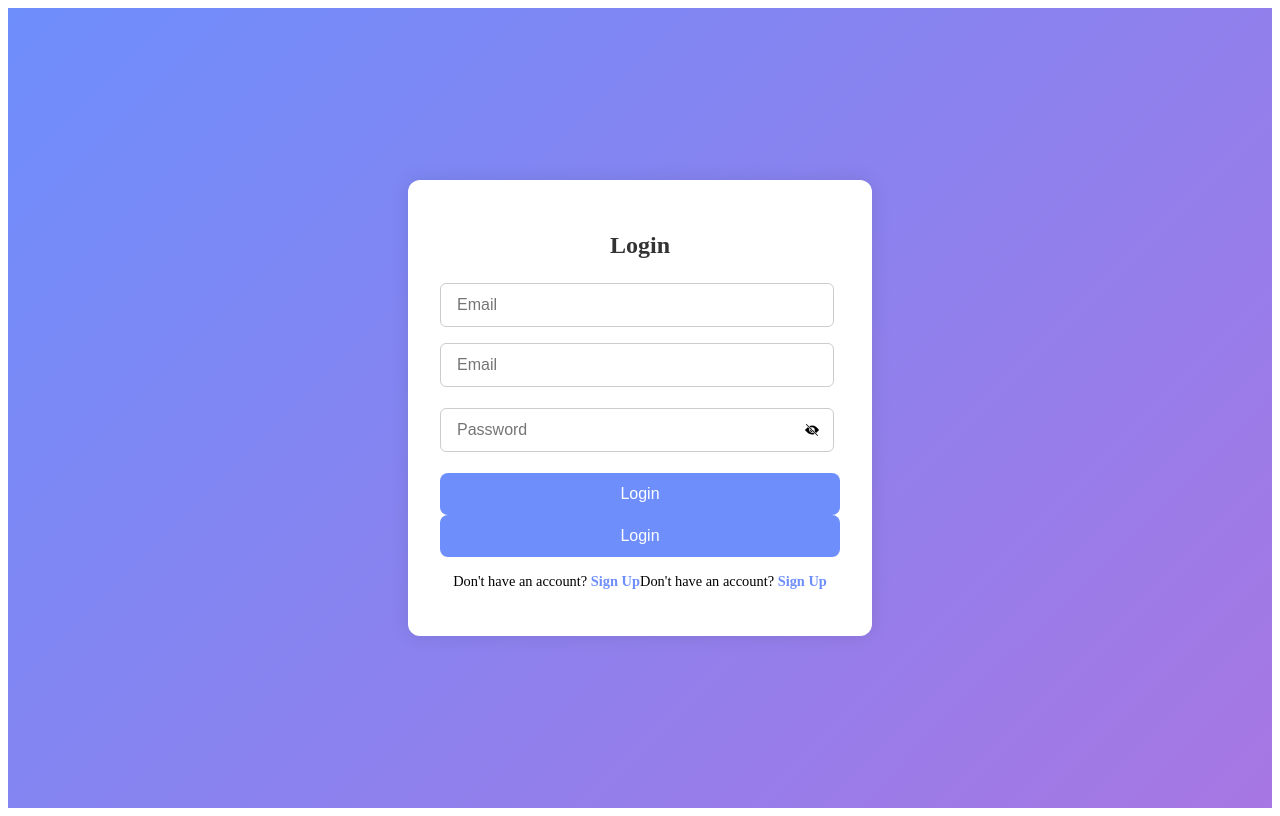
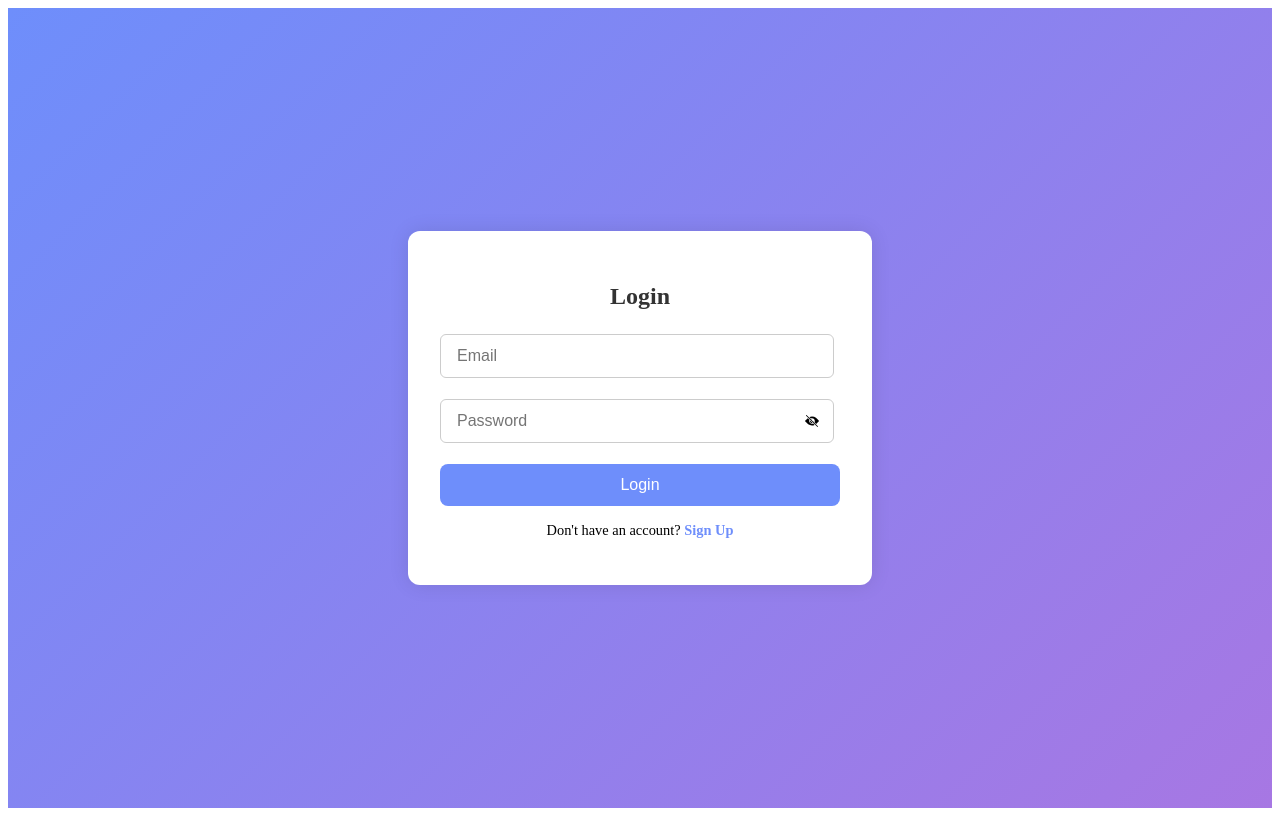
Before and after one commit to pjn93/dsaSheet, a React (Vite) app in the folder frontend/: page /login in a window 1280 px wide. Built offline with nearby package versions, Linux system fonts and the light colour scheme.

Commit message:
Update index.tsx

```diff
--- a/frontend/src/auth/login/index.tsx
+++ b/frontend/src/auth/login/index.tsx
@@ -50,7 +50,6 @@ const Login: React.FC = () => {
         <h2>Login</h2>
 
         <Input type="email" placeholder="Email" {...register("email")} />
-        <Input type="email" placeholder="Email" {...register("email")} />
         <p className="error">{errors.email?.message}</p>
         <Input
           placeholder="Password"
@@ -62,10 +61,10 @@ const Login: React.FC = () => {
         <p className="error">{errors.password?.message}</p>
 
         <Button label="Login" />
-        <Button label="Login" />
+
         <p className="signup-text">
           Don't have an account? <Link to="/">Sign Up</Link>
-          Don't have an account? <Link to="/">Sign Up</Link>
+
         </p>
       </form>
     </div>
```
